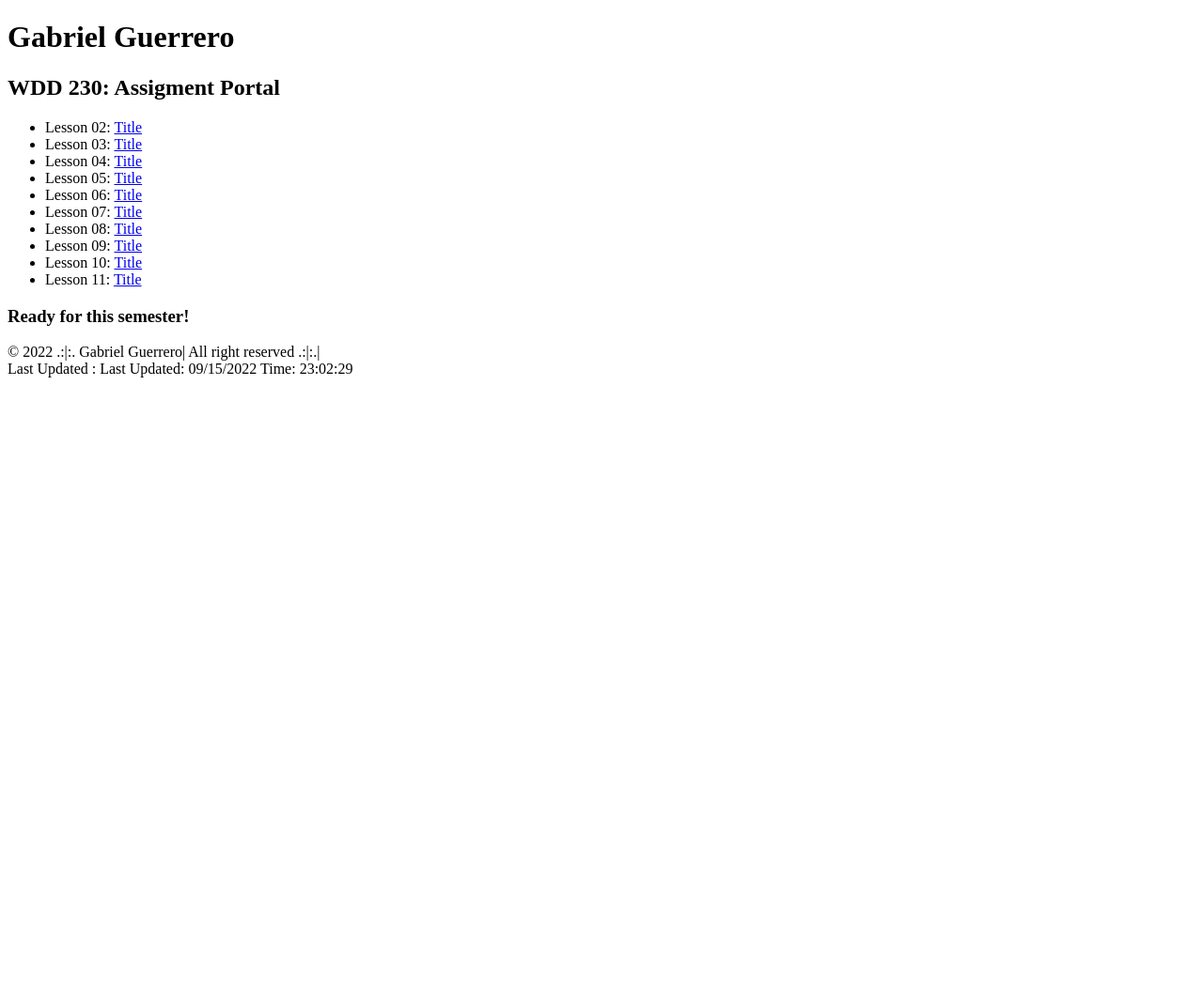
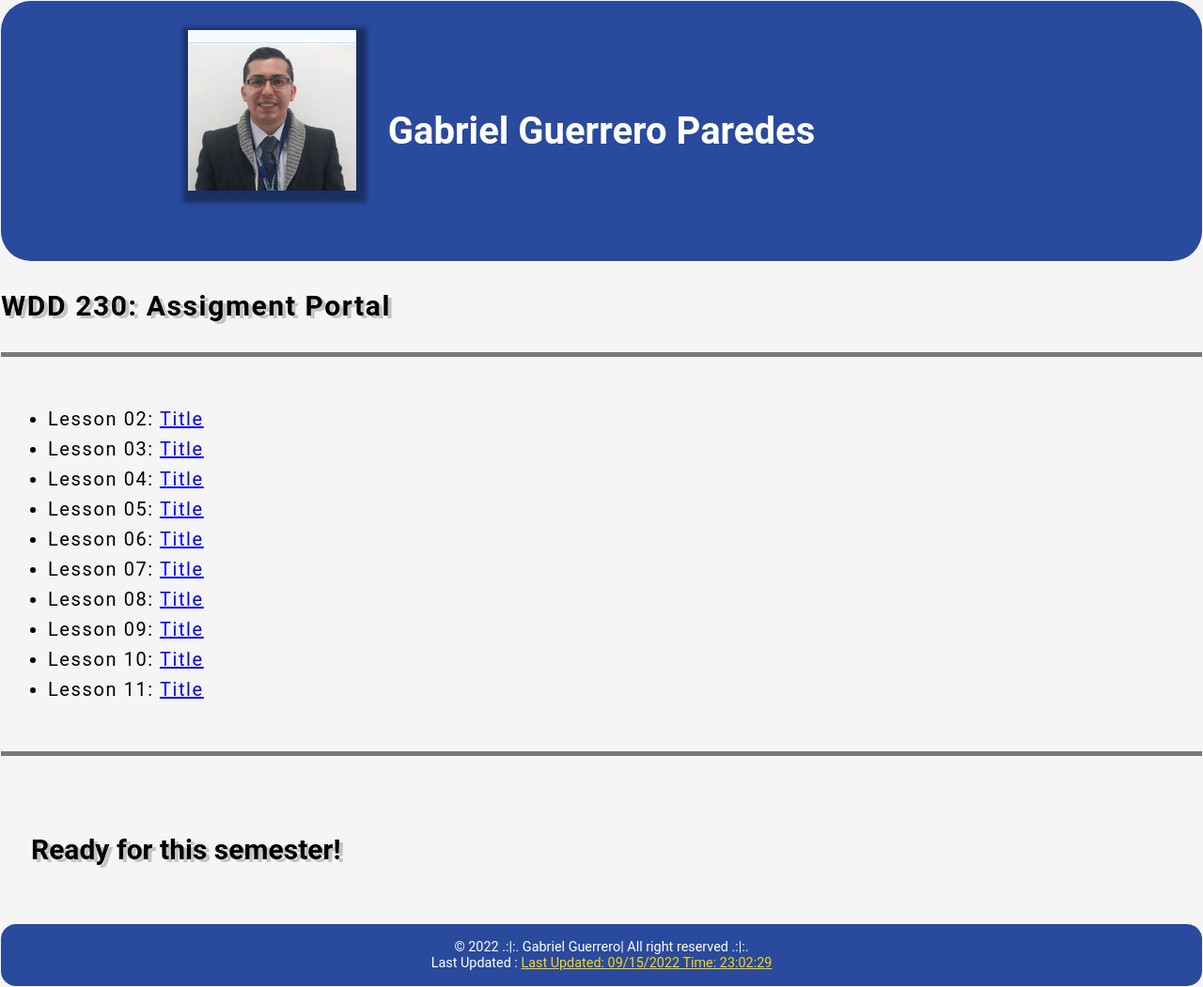
Before and after one commit to josegabrielguerrero26/wdd230_assigment, a plain HTML site: page index.html in a window 1280 px wide. Shown: the whole page at 94% size. Before the commit the page ends 800 px from the top, so only its background shows below. Drawn offline with Linux system fonts and the light colour scheme.

Commit message:
css, index, picture

```diff
--- a/css/main.css
+++ b/css/main.css
@@ -0,0 +1,69 @@
+body{
+    margin:auto;
+    padding:1px;
+    background-color: whitesmoke;
+    font-family:'Roboto', Helvetica, Arial, sans-serif;
+    font-size: 16px;
+}
+.header{
+    background-color: #294a9d;
+    justify-content: center;
+    display: flex;
+    padding:5.5rem;
+    border-radius: 2rem;
+
+}
+h1{color:White;
+    font-size: 40px;
+
+}
+
+nav{
+    font-size: 20px;
+    letter-spacing: 0.08em;
+    border-spacing: 1em;
+    line-height: 1.6;
+
+}
+.profile{
+    position:absolute;
+    max-width: 14%;
+    top:32px;
+    bottom:1px;
+    left:200px;
+    right: 2px;
+    border:1%;
+    box-shadow: 3px 5px 5px 8px rgba(0,0,0,0.36);
+}
+
+h2, h3{
+    font-size: 30px;
+    text-shadow: 4px 3px #9a939383;
+}
+
+.main {
+    padding: 2rem;
+    border:1%;
+    border-color: aqua;
+}
+
+.footer {
+    background-color: #294a9d;
+    color: #ffffff;
+    text-align: center;
+    padding: 1rem;
+    border-radius: 1rem;
+    font-size: .9rem;
+}
+
+.footer span {
+    text-decoration: underline;
+}
+#lastModified{
+    color:gold;
+}
+ul{
+    border-top: solid rgb(122, 119, 119) 5px;
+    border-bottom:solid rgb(122, 119, 119) 5px;
+    padding:50px;
+}
--- a/index.html
+++ b/index.html
@@ -13,8 +13,9 @@
 </head>
 
 <body>
-    <header>
-    <h1>Gabriel Guerrero </h1>
+    <header class= "header">
+    <h1>Gabriel Guerrero Paredes</h1>
+    <img class="profile" src="images/Photo.JPG" alt="Gabriel G Photo profile">
     </header>
     <nav>
     <h2>WDD 230: Assigment Portal</h2>
@@ -31,16 +32,17 @@
         <li>Lesson 11: <a  href="./">Title</a></li>
     </ul>
     </nav>
-    <main>
+    <main class="main">
         <section>
             <h3>Ready for this semester!</h3>
         </section>
     </main>
-    <footer>
-        &copy; 2022 .:|:. Gabriel Guerrero| All right reserved .:|:.|
+    <footer class="footer">
+        &copy; 2022 .:|:. Gabriel Guerrero| All right reserved .:|:.
        <br>Last Updated : <span id="lastModified"></span>
     </footer>
     <script src="scripts/date.js"></script>
+    <script src="https://ajax.googleapis.com/ajax/libs/webfont/1.6.26/webfont.js"></script>
 
 
 </body>
```
Also changed, not shown: images/Photo.JPG (added).
